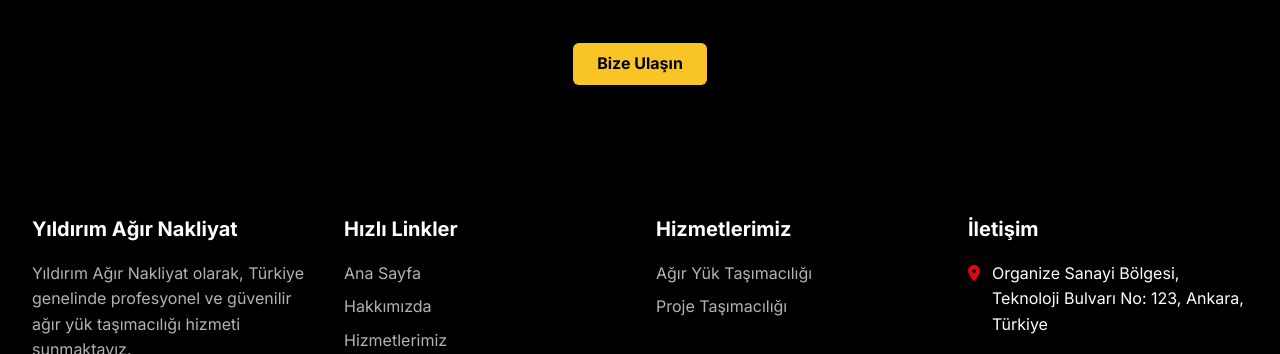
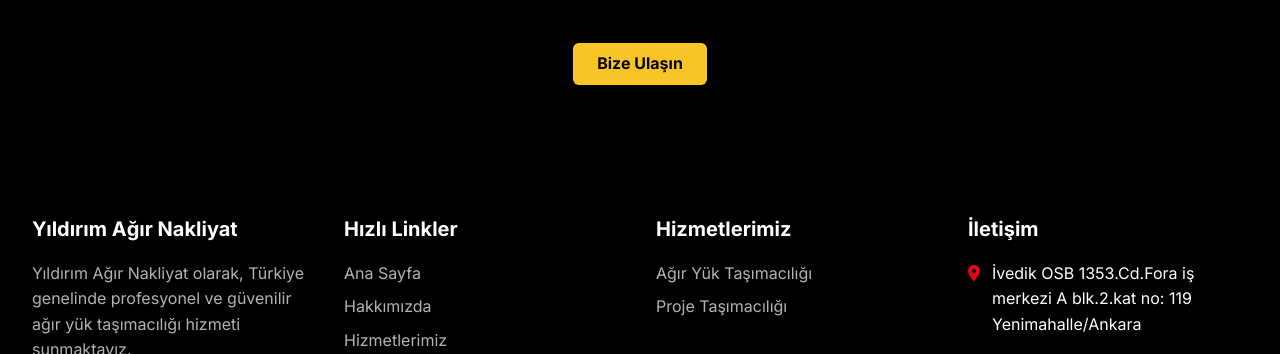
Before and after one commit to SezerBozkurt/agirnakliyat, a plain HTML site: page index.html in a window 1280 px wide. Shown: the part 2746-3100 px from the top of the page. Drawn offline with Linux system fonts and the light colour scheme.

Commit message:
Update index.html

```diff
--- a/index.html
+++ b/index.html
@@ -749,7 +749,7 @@
                     <ul class="footer-menu">
                         <li class="contact-item">
                             <i class="fas fa-map-marker-alt"></i>
-                            <span>Organize Sanayi Bölgesi, Teknoloji Bulvarı No: 123, Ankara, Türkiye</span>
+                            <span>İvedik OSB 1353.Cd.Fora iş merkezi A blk.2.kat no: 119 Yenimahalle/Ankara </span>
                         </li>
                         <li class="contact-item">
                             <i class="fas fa-phone"></i>
```
